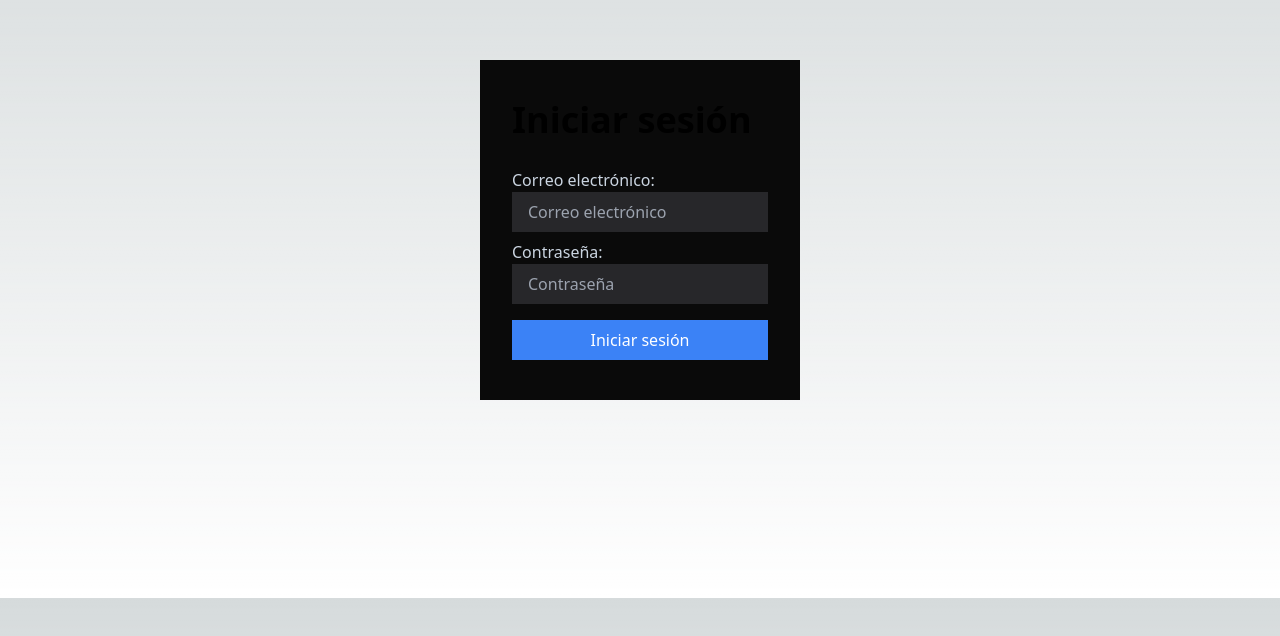
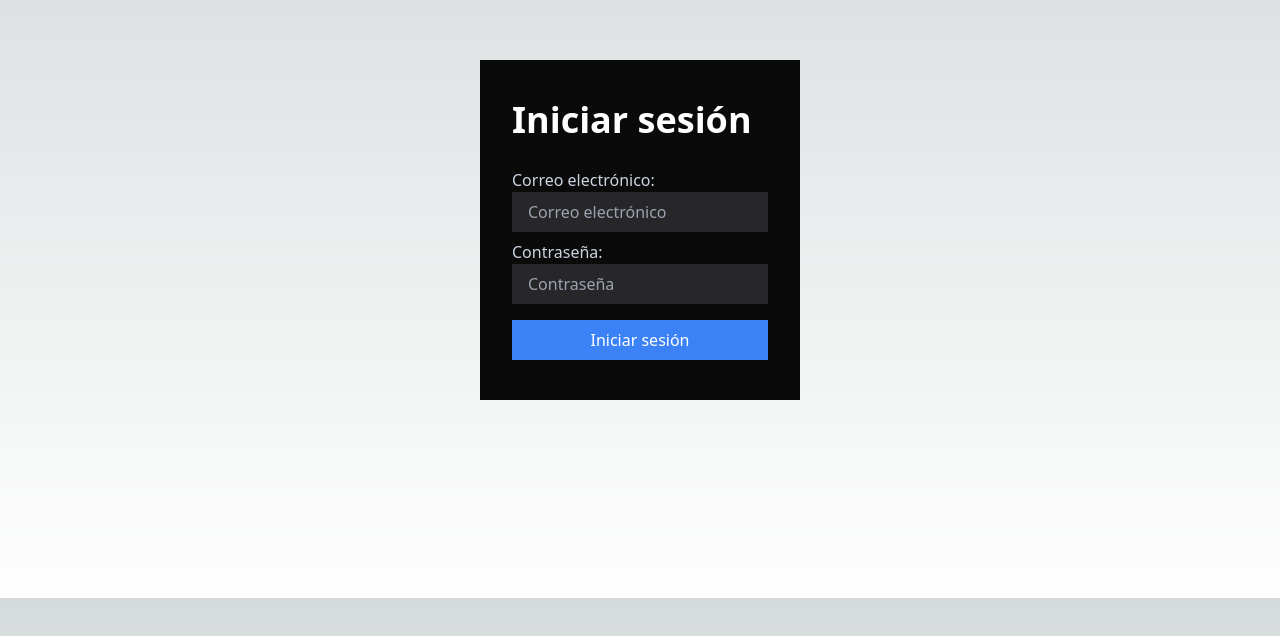
Before and after one commit to insus100/TFG23-24, a Next.js app: page /login in a window 1280 px wide. Shown: the part 138-774 px from the top of the page. Built offline with nearby package versions, Linux system fonts and the light colour scheme.

Commit message:
fuente blanca

```diff
--- a/src/app/login/page.tsx
+++ b/src/app/login/page.tsx
@@ -38,7 +38,7 @@ function LoginPage() {
     <div className="justify-center h-[calc(100vh-4rem)] flex items-center">
       <form onSubmit={handleSubmit} className="bg-neutral-950 px-8 py-10 w-3/12">
         {error && <div className="bg-red-500 text-white p-2 mb-2">{error}</div>}
-        <h1 className="text-4xl font-bold mb-7">Iniciar sesión</h1>
+        <h1 className="text-4xl font-bold mb-7" style={{ color: 'white' }}>Iniciar sesión</h1>
 
         <label className="text-slate-300">Correo electrónico:</label>
         <input
--- a/src/app/register/page.tsx
+++ b/src/app/register/page.tsx
@@ -40,7 +40,7 @@ function RegisterPage() {
     <div className="justify-center h-[calc(100vh-4rem)] flex items-center">
       <form onSubmit={handleSubmit} className="bg-neutral-950 px-8 py-10 w-3/12">
         {error && <div className="bg-red-500 text-white p-2 mb-2">{error}</div>}
-        <h1 className="text-4xl font-bold mb-7">Registrarse</h1>
+        <h1 className="text-4xl font-bold mb-7" style={{ color: 'white' }}>Registrarse</h1>
 
         <label className="text-slate-300">Nombre de usuario:</label>
         <input
```
